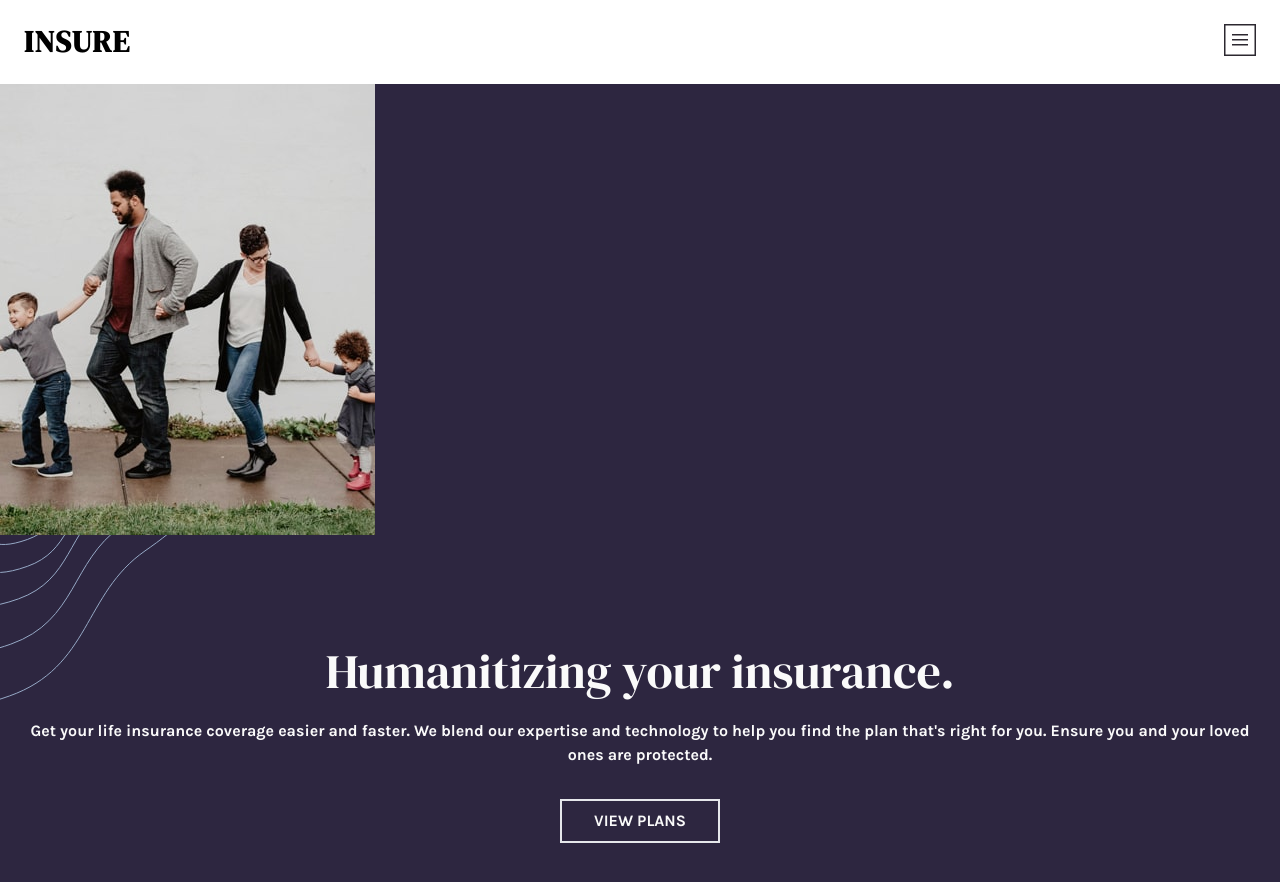
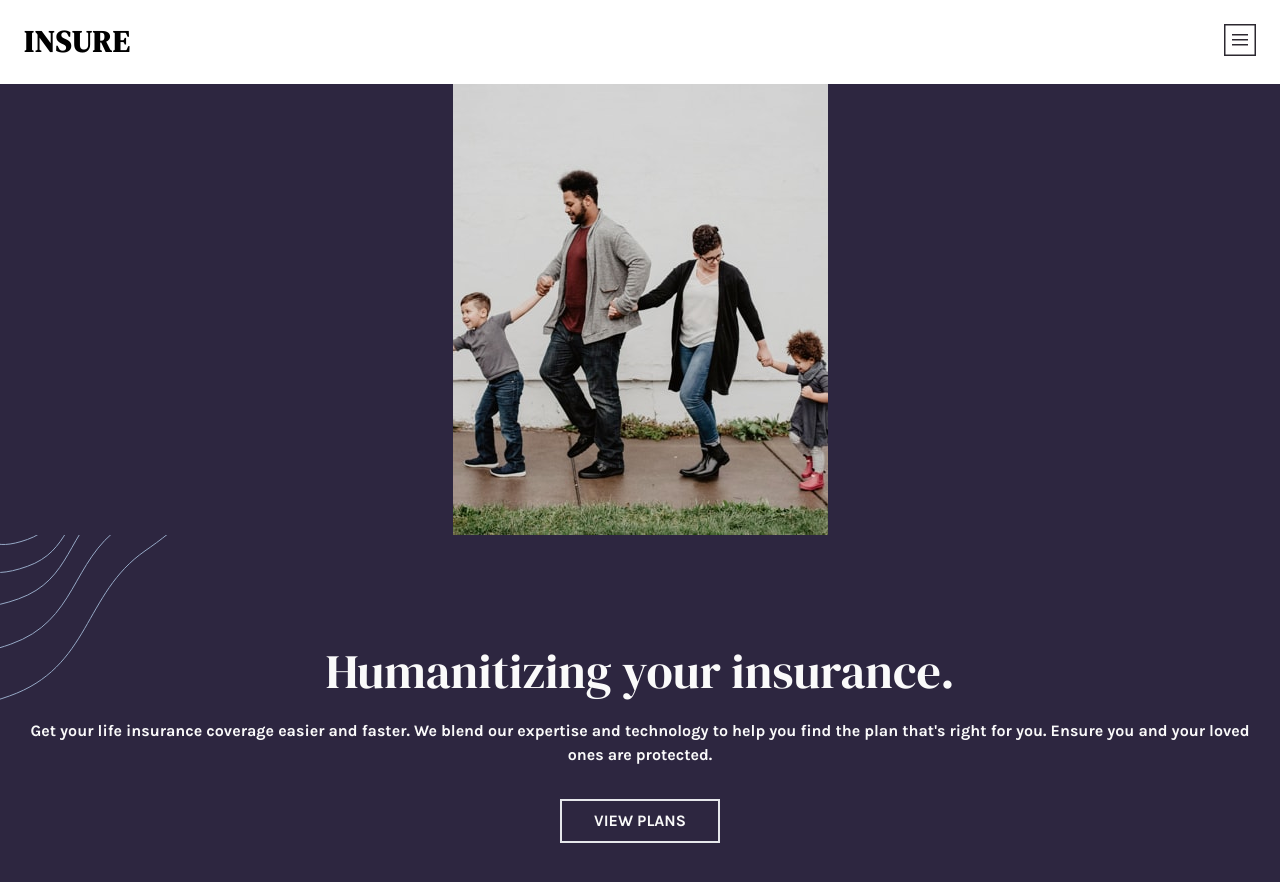
Before and after one commit to codexshell/insure-landing-page, a React (Vite) app: page / in a window 1280 px wide. Shown: the top 882 px of the page. Built offline with nearby package versions, Linux system fonts and the light colour scheme.

Commit message:
fix(hero): center image when screen is larger
when the screen size increases in width and exceeds the image,
the image is left aligned. The resulting effect is not desired.
Center image to fix

```diff
--- a/src/components/Hero/index.jsx
+++ b/src/components/Hero/index.jsx
@@ -5,7 +5,7 @@ export default function () {
   return (
     <div className="bg-p-dark-violet">
       <div>
-        <img src={mobileImageIntro} alt="an image of a family walking" />
+        <img className="mx-auto" src={mobileImageIntro} alt="an image of a family walking" />
       </div>
 
       <div className="px-5 py-28 text-n-very-light-gray text-center bg-mobile-intro-left-pattern bg-no-repeat">
```
